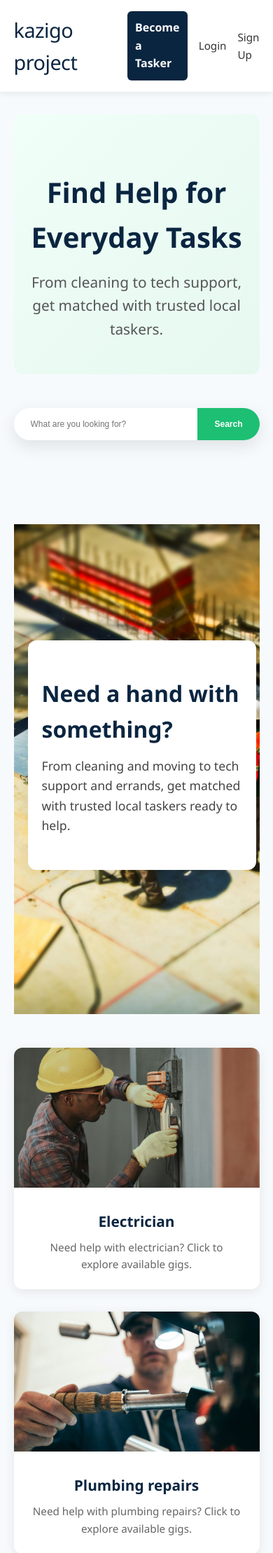
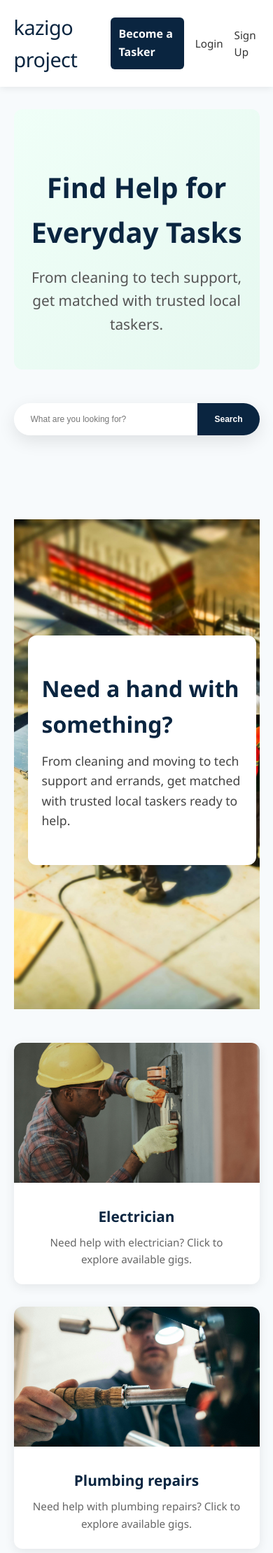
Before and after one commit to davvyulemsee/KaziGO-Project, a Django app: page / in a window 390 px wide. Shown: the top 2219 px of the page at 70% size. Run offline with Django 5.2, Linux system fonts and the light colour scheme; some libraries are stand-ins or nearby versions.

Commit message:
Updates made to mobile responsiveness

```diff
--- a/static/css/layout.css
+++ b/static/css/layout.css
@@ -579,7 +579,7 @@ body {
     flex-direction: column;
     align-items: center;
   }
-  .btn-large,  {
+  .btn-large  {
     width: 120px;
   }
   .hero-banner {
@@ -606,5 +606,6 @@ body {
   .search-bar button{
     font-size: 12px;
     padding: 0 1.5rem;
+    background-color: #0a2540;
   }
 }
```
